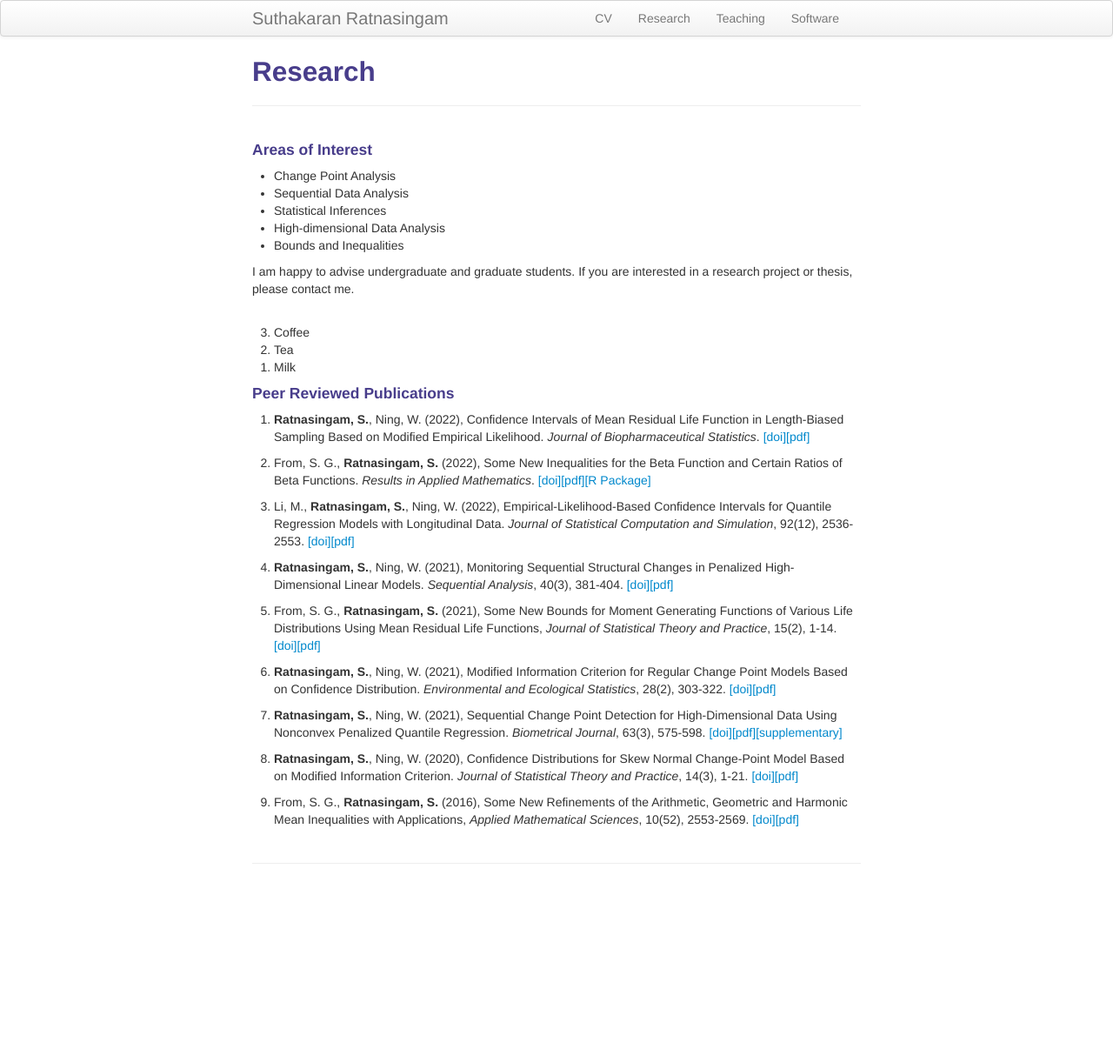
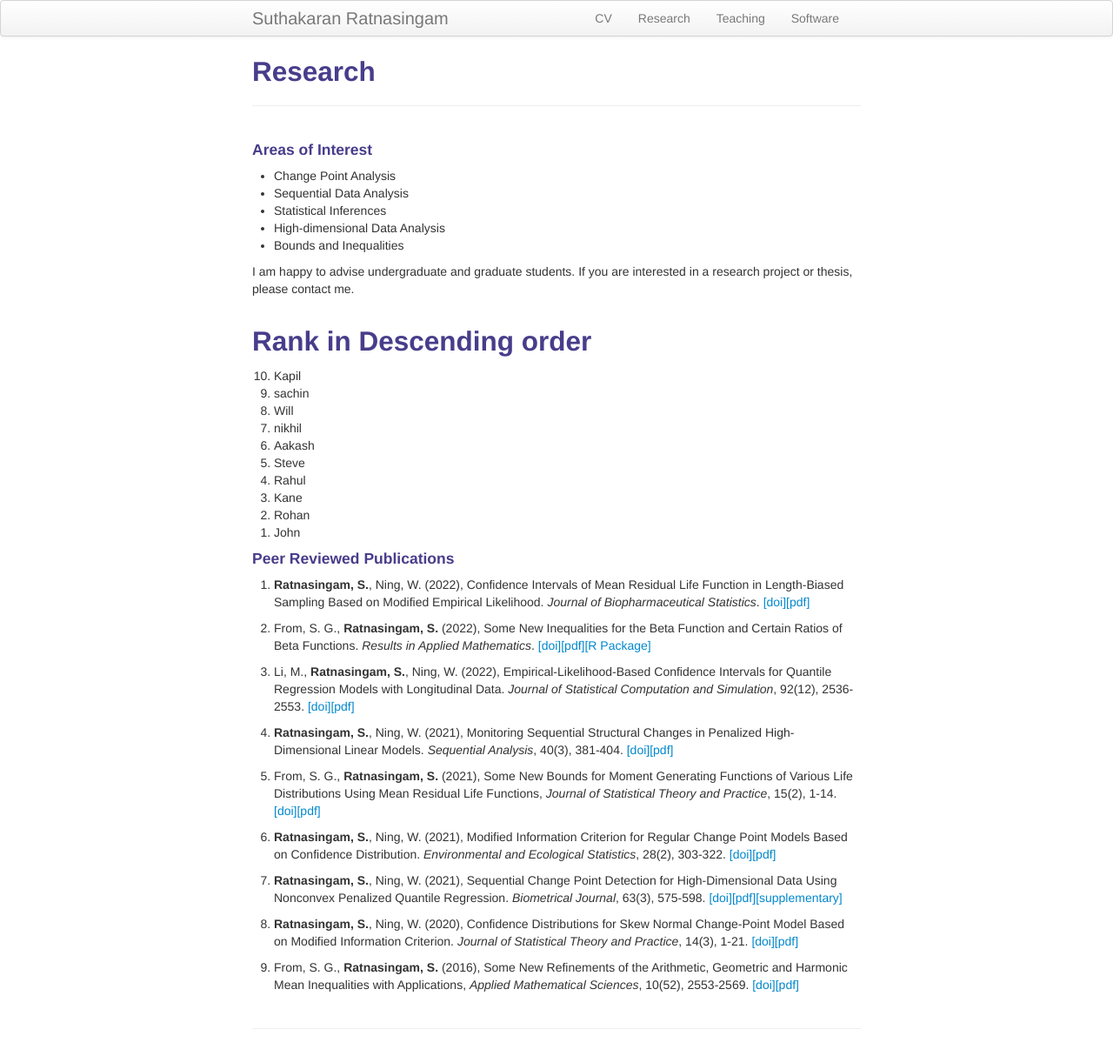
Before and after one commit to suthakaranr/suthakaranr.github.io, a Jekyll site: the page built from pages/Research.md, in a window 1280 px wide. Shown: the whole page at 87% size. Built offline with Jekyll 4.4.1, drawn with Linux system fonts in a browser that asks for light colours; before the commit the page ends 1024 px from its top, so only the background shows below that.

Commit message:
Update Research.md

```diff
--- a/pages/Research.md
+++ b/pages/Research.md
@@ -17,11 +17,25 @@ I am happy to advise undergraduate and graduate students. If you are interested
 <br>
 <br>
 
-<ol reversed>
-  <li>Coffee</li>
-  <li>Tea</li>
-  <li>Milk</li>
-</ol>
+<html>
+
+<body>
+  <h2>Rank in Descending order</h2>
+  <ol reversed>
+    <li>Kapil</li>
+    <li>sachin</li>
+    <li>Will</li>
+    <li>nikhil</li>
+    <li>Aakash</li>
+    <li>Steve</li>
+    <li>Rahul</li>
+    <li>Kane</li>
+    <li>Rohan</li>
+    <li>John</li>
+  </ol>
+</body>
+
+</html>
 
 
 #### Peer Reviewed Publications
```
